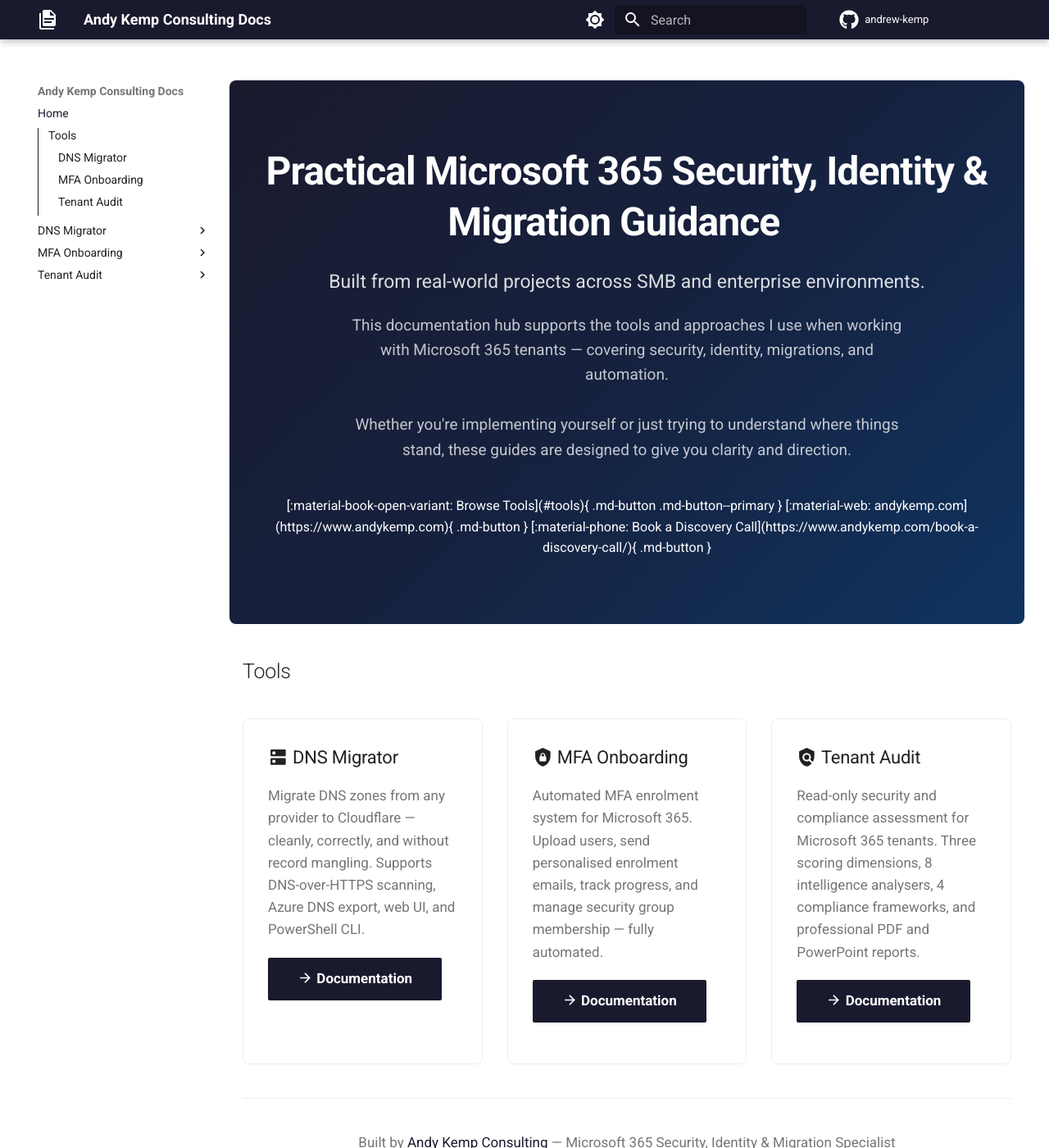
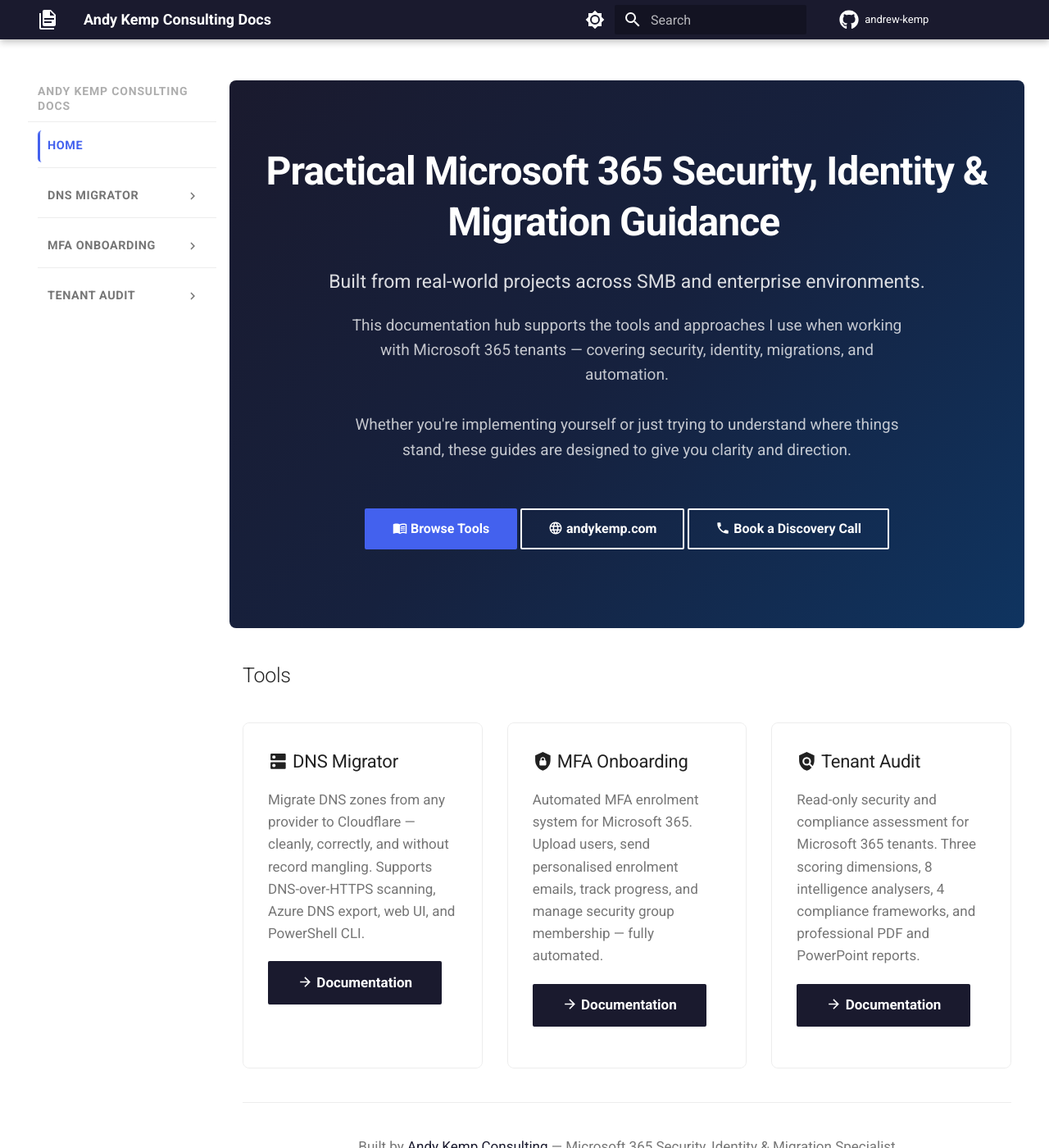
Before and after one commit to andrew-kemp/docs-site, an MkDocs documentation site: the page built from docs/index.md, in a window 1280 px wide and 1400 px high. Shown: the whole window at 82% size. Built offline with MkDocs 1.6.1 and Material for MkDocs 9.7.7, drawn with Linux system fonts in a browser that asks for light colours.

Commit message:
Fix sidebar: remove toc.integrate duplication, add polished nav styling, fix hero button rendering

```diff
--- a/docs/assets/css/custom.css
+++ b/docs/assets/css/custom.css
@@ -123,3 +123,79 @@
 .md-header__title {
   font-weight: 600;
 }
+
+/* ── Left navigation styling ── */
+
+/* Top-level nav sections - bold with subtle left border */
+.md-nav--primary > .md-nav__list > .md-nav__item {
+  margin-bottom: 0.15rem;
+}
+
+/* Section labels */
+.md-nav--primary > .md-nav__list > .md-nav__item > .md-nav__link,
+.md-nav--primary > .md-nav__list > .md-nav__item > label.md-nav__link {
+  font-weight: 600;
+  font-size: 0.72rem;
+  text-transform: uppercase;
+  letter-spacing: 0.04em;
+  color: var(--md-default-fg-color--light);
+  padding: 0.5rem 0.6rem;
+  border-radius: 0.25rem;
+  transition: all 0.15s ease;
+}
+
+.md-nav--primary > .md-nav__list > .md-nav__item > .md-nav__link:hover,
+.md-nav--primary > .md-nav__list > .md-nav__item > label.md-nav__link:hover {
+  color: var(--md-accent-fg-color);
+  background: var(--md-accent-fg-color--transparent);
+}
+
+/* Active section highlight */
+.md-nav--primary > .md-nav__list > .md-nav__item--active > .md-nav__link,
+.md-nav--primary > .md-nav__list > .md-nav__item--active > label.md-nav__link {
+  color: var(--md-accent-fg-color);
+  border-left: 3px solid var(--md-accent-fg-color);
+  padding-left: calc(0.6rem - 3px);
+}
+
+/* Child nav items */
+.md-nav--primary .md-nav__item .md-nav .md-nav__link {
+  font-size: 0.76rem;
+  padding: 0.35rem 0.6rem 0.35rem 1.2rem;
+  border-radius: 0.2rem;
+  transition: all 0.15s ease;
+}
+
+.md-nav--primary .md-nav__item .md-nav .md-nav__link:hover {
+  background: var(--md-accent-fg-color--transparent);
+  color: var(--md-accent-fg-color);
+}
+
+/* Active child link */
+.md-nav--primary .md-nav__item .md-nav .md-nav__item--active > .md-nav__link {
+  color: var(--md-accent-fg-color);
+  font-weight: 600;
+}
+
+/* Divider between top-level sections */
+.md-nav--primary > .md-nav__list > .md-nav__item + .md-nav__item {
+  border-top: 1px solid var(--md-default-fg-color--lightest);
+  padding-top: 0.3rem;
+  margin-top: 0.3rem;
+}
+
+/* Expand/collapse arrow styling */
+.md-nav__icon {
+  transition: transform 0.2s ease;
+}
+
+/* Sidebar header - smaller and subtler */
+.md-nav--primary .md-nav__title {
+  font-size: 0.7rem;
+  text-transform: uppercase;
+  letter-spacing: 0.06em;
+  color: var(--md-default-fg-color--lighter);
+  padding-bottom: 0.5rem;
+  border-bottom: 1px solid var(--md-default-fg-color--lightest);
+  margin-bottom: 0.5rem;
+}
--- a/docs/index.md
+++ b/docs/index.md
@@ -11,7 +11,7 @@
 
 <p class="hero-tagline">This documentation hub supports the tools and approaches I use when working with Microsoft 365 tenants — covering security, identity, migrations, and automation.<br><br>Whether you're implementing yourself or just trying to understand where things stand, these guides are designed to give you clarity and direction.</p>
 
-<div class="hero-buttons">
+<div class="hero-buttons" markdown>
 
 [:material-book-open-variant: Browse Tools](#tools){ .md-button .md-button--primary }
 [:material-web: andykemp.com](https://www.andykemp.com){ .md-button }
--- a/mkdocs.yml
+++ b/mkdocs.yml
@@ -31,7 +31,6 @@
     - search.highlight
     - content.code.copy
     - content.tabs.link
-    - toc.integrate
   icon:
     repo: fontawesome/brands/github
     logo: material/file-document-multiple
```
